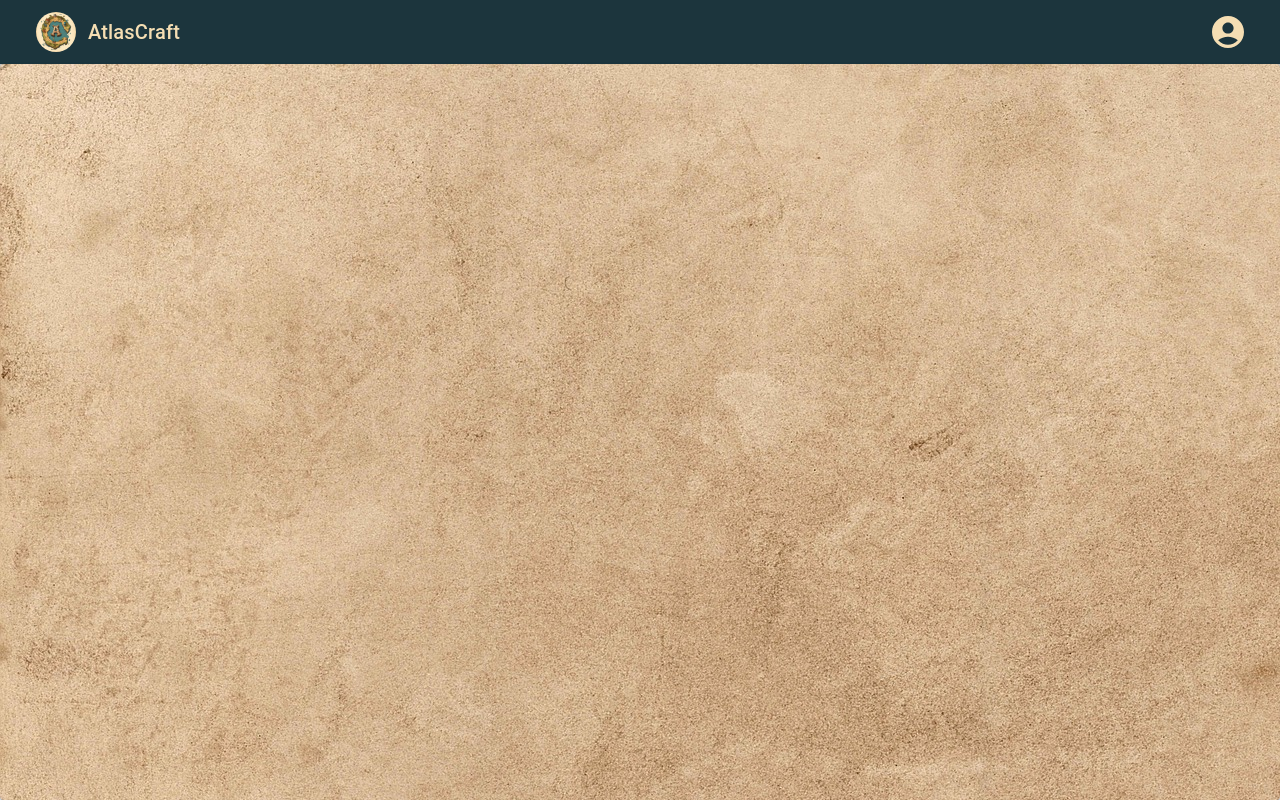
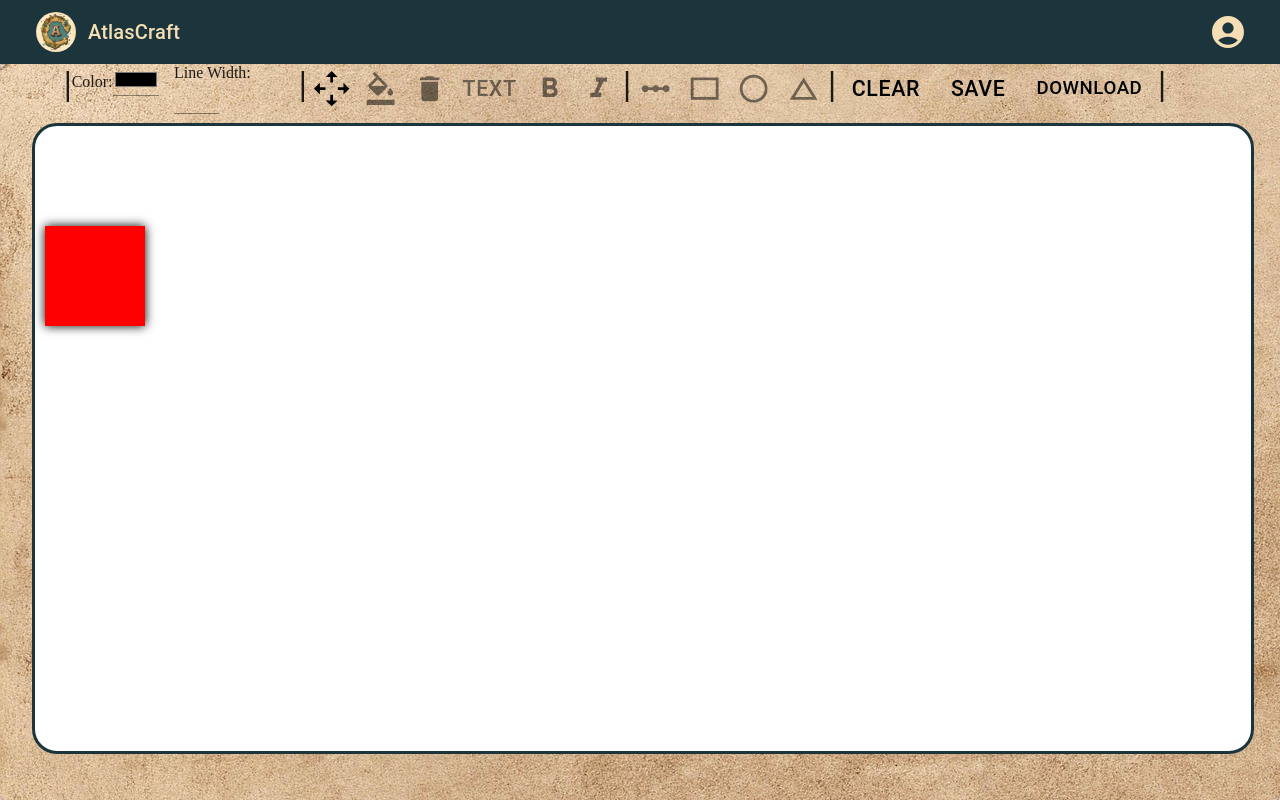
Before and after one commit to AtlasCraft/AtlasCraftFrontEnd, a React (Create React App) app: page /draw in a window 1280 px wide. Built offline with nearby package versions, Linux system fonts and the light colour scheme; no server answers.

Commit message:
made move default and added route to the app

```diff
--- a/src/App.js
+++ b/src/App.js
@@ -42,7 +42,7 @@ const App = () => {
 						<NavigationBar />
 						<AppPaperScreen>
 							<Switch>
-								<Route path="/" exact component={DrawScreen} />
+								<Route path="/draw" exact component={DrawScreen} />
 								<Route path="/home" exact component={HomeScreen} />
 							</Switch>
 						</AppPaperScreen>
--- a/src/components/DrawScreen.js
+++ b/src/components/DrawScreen.js
@@ -42,7 +42,7 @@ const style = {
 }
 
 export default function DrawScreen(){
-    const [selectedOption, setSelected] = useState("None");
+    const [selectedOption, setSelected] = useState("move");
     const [bold, setBold] = useState(false);
     const [italic, setItalic] = useState(false);
     const [stageDimensions, setStageDimensions] = useState({
```
